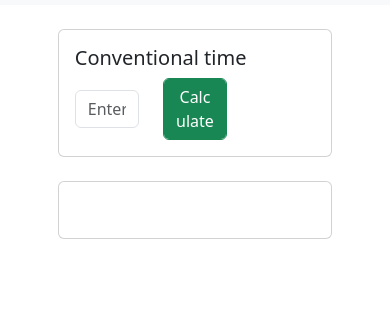
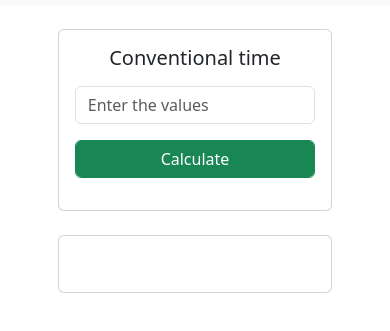
Before and after one commit to tmanoj31012/countHours, a plain HTML site: page index.html in a window 390 px wide. Shown: the part 51-382 px from the top of the page. Drawn offline with nearby package versions, Linux system fonts and the light colour scheme.

Commit message:
Fixed width in mobile view

```diff
--- a/index.html
+++ b/index.html
@@ -68,17 +68,16 @@
         <div class="card w-75 mx-auto">
             <div class="card-body">
                 <form  onsubmit="return calculate()" >
-                    <h5 class="card-title">Conventional time</h5>
-                    <div class="row align-items-center">
-                        <div class="col-4">
+                    <h5 class="card-title text-center">Conventional time</h5>
+                    <div class="row align-items-center my-3">
+                        <div class="">
                             <input type="text" class="form-control" id="t1" name="userName"
                                 placeholder="Enter the values">
                         </div>
-                        <div class="col-4">
-                            <button type="submit" class="form-control submit btn btn-success" value="submit" >Calculate</button>
-                        </div>
-
-
+                    </div>
+                    <!-- <div class="col-4 my-2"> -->
+                    <div class="justify-content-center my-3">
+                        <button type="submit" class="form-control submit btn btn-success" value="submit" >Calculate</button>
                     </div>
                 </form>
             </div>
```
